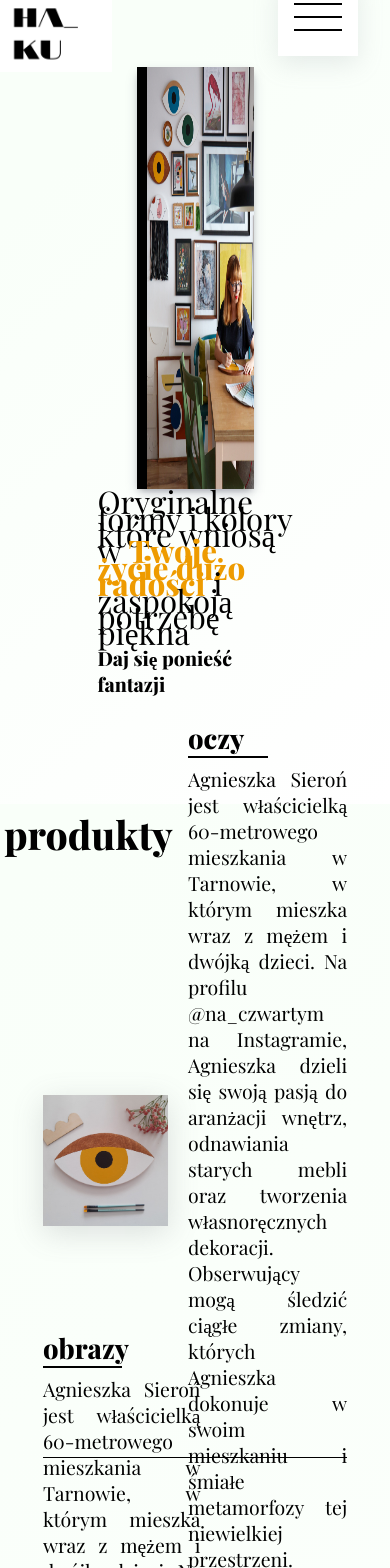
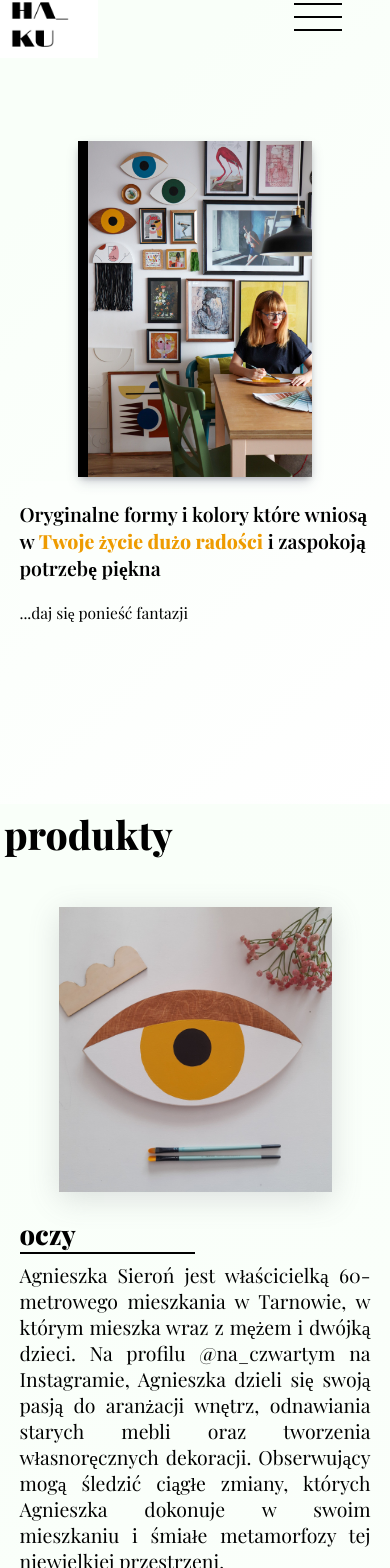
Before and after one commit to laterinthepast/nahaku-v2, a React (Create React App) app: page / in a window 390 px wide. Shown: the part 40-1608 px from the top of the page. Built offline with nearby package versions, Linux system fonts and the light colour scheme; a web font is replaced by a local one.

Commit message:
mobile update
mobile update

```diff
--- a/src/components/About.jsx
+++ b/src/components/About.jsx
@@ -16,7 +16,6 @@ const Button = styled.div`
     justify-content: center;
     align-items: center;
     width: 100%;
-
     margin-bottom: 10vw;
     text-align: center;
     background-color: #f0efeb;
@@ -30,24 +29,27 @@ const Button = styled.div`
         }
     a {
         display: flex;
-
         text-decoration: none;
         color: #f28482;
         border:none;
         transition: 0.1s all ease-in-out;
         font-size: 3vw;
         font-weight: 900;
-
-
     }
     @media (max-width:768px){
-        padding: 10vw 0;
-        button {
-            background: rgb(217,242,223);
-            background: linear-gradient(36deg, rgba(217,242,223,1) 0%, rgba(236,246,238,1) 58%, rgba(255,255,255,1) 100%);
-            width: 60vw;
-            height: 20vw;
-            font-size: 5vw;
+        height: 20vw;
+        margin: 10vw 0;
+        padding: 0;
+        a {
+
+            flex-direction: column-reverse;
+            align-items: center;
+            justify-content: center;
+        }
+
+        p {
+
+            font-size: 7vw;
         }
 
     }
--- a/src/components/Hero.jsx
+++ b/src/components/Hero.jsx
@@ -11,10 +11,10 @@ const Wrapper = styled.div`
     background: rgb(255,255,255);
     background: linear-gradient(318deg, rgba(255,255,255,1) 0%, rgba(249,255,249,1) 78%);
     @media (max-width:768px){
-        height: 100vh;
-        display: flex;
         flex-direction: column;
         justify-content: center;
+        align-items: center;
+        height: 100vh;
     }
 `
 const LeftHero = styled.div`
@@ -28,15 +28,19 @@ const LeftHero = styled.div`
     padding-left: 10vw;
     transition: 0.1s all ease-in-out;
     @media (max-width:768px){
+        display:flex;
+        align-items: center;
+        justify-content: center;
+        width: 100vw;
+        padding: 0;
         img {
-            height: 50vh;
+            width: 60vw;
         }
     }
 `
 const RightHero = styled.div`
-    width: 50vw;
+    width: 70vw;
     background-color: rgba(255,255,255, .1);
-
     :hover {
         background-color: rgba(255,255,255, 1);
     }
@@ -58,11 +62,17 @@ const RightHero = styled.div`
 
     transition: 0.4s all ease-in-out;
     @media (max-width:768px){
+        width: 90vw;
         h1 {
-        font-size: 8vw;
+        padding-top: 5vw;
+        font-size: 5vw;
+        font-weight: 600;
+        line-height: 7vw;
         }
         h2 {
-            font-size: 5vw;
+            padding-top: 5vw;
+            font-size: 4vw;
+            font-weight: 400;
         }
         margin:0vw;
     }
@@ -78,7 +88,7 @@ const Hero = () => {
             </LeftHero>
             <RightHero>
                 <h1>Oryginalne formy i kolory które wniosą w <span>Twoje życie dużo radości</span> i zaspokoją potrzebę piękna</h1>
-                <h2>Daj się ponieść fantazji</h2>
+                <h2>...daj się ponieść fantazji</h2>
             </RightHero>
         </Wrapper>
     )
--- a/src/components/Navbar.jsx
+++ b/src/components/Navbar.jsx
@@ -9,7 +9,7 @@ const COLORS = {
 };
 
 const MenuLabel = styled.label`
-    background-color: #fff;
+    background-color: transparent;
     position: fixed;
     top: 1rem;
     right: 2rem;
@@ -18,7 +18,7 @@ const MenuLabel = styled.label`
     cursor: pointer;
     z-index: 1000;
     text-align: center;
-    box-shadow: rgba(149, 157, 165, 0.2) 0px 8px 24px;
+
 `
 
 const NavBackground = styled.div`
@@ -143,7 +143,7 @@ const LogoImg = styled.div`
     }
     @media (max-width:768px){
         img {
-            width: 7rem;
+            width: 25vw;
         }
     }
 `
--- a/src/components/Products.jsx
+++ b/src/components/Products.jsx
@@ -15,6 +15,9 @@ const Wrapper = styled.div`
         h1 {
             font-size: 10vw;
         }
+        .title {
+            padding-bottom: 10vw;
+        }
     }
 
 `
@@ -31,7 +34,10 @@ const ProductWrapper = styled.div`
 
     @media (max-width:768px){
         flex-direction: column;
-
+        gap: 16vw;
+        .reverse {
+        flex-direction: column;
+    }
     }
 `
 const ProductCard = styled.div`
@@ -42,8 +48,9 @@ const ProductCard = styled.div`
     gap: 5vw;
 
     @media (max-width:768px){
-        border-bottom: 1px solid #000;
 
+        flex-direction: column;
+        height: auto;
     }
 `
 const CardImg = styled.div`
@@ -52,17 +59,15 @@ const CardImg = styled.div`
         width: 100%;
         box-shadow: rgba(100, 100, 111, 0.2) 0px 7px 29px 0px;
     }
+    @media (max-width:768px){
 
-    @media (max-width:768px){
-        p {
-            font-size: 7vw;
+        img {
+            width: 70vw;
         }
-
     }
 
 `
 const CardText = styled.div`
-
     h2 {
         font-size: 2vw;
         border-bottom: 2px solid #000;
@@ -90,6 +95,7 @@ const CardText = styled.div`
 
 
     @media (max-width:768px){
+
         h2 {
         font-size: 7vw;
 
@@ -98,6 +104,11 @@ const CardText = styled.div`
             padding-top: 0.5rem;
 
             font-size: 5vw;
+        }
+        button {
+            width: 90vw;
+            height: 15vw;
+            font-size: 7vw;
         }
 
     }
```
Lines whose indentation alone changed are shown as unchanged.
